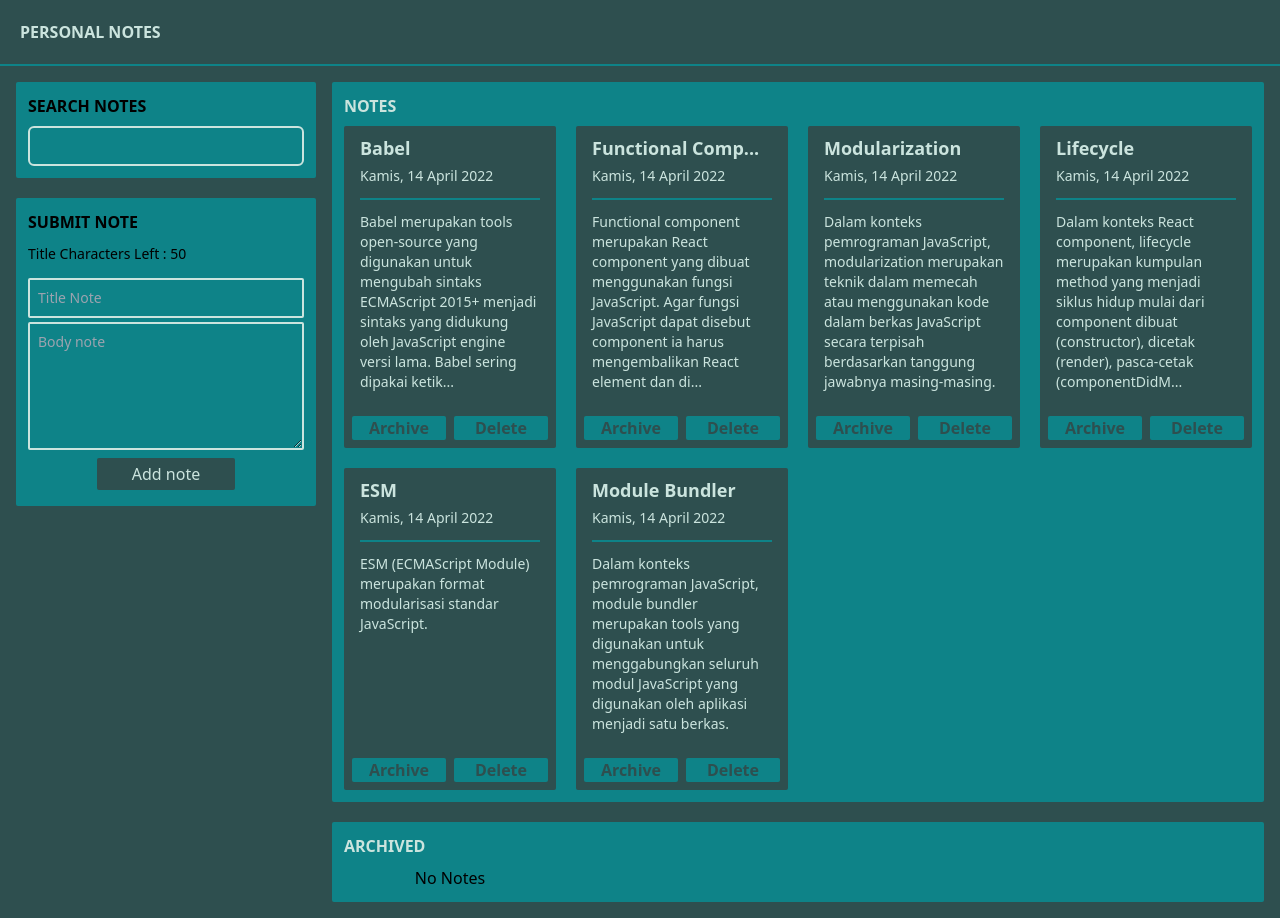
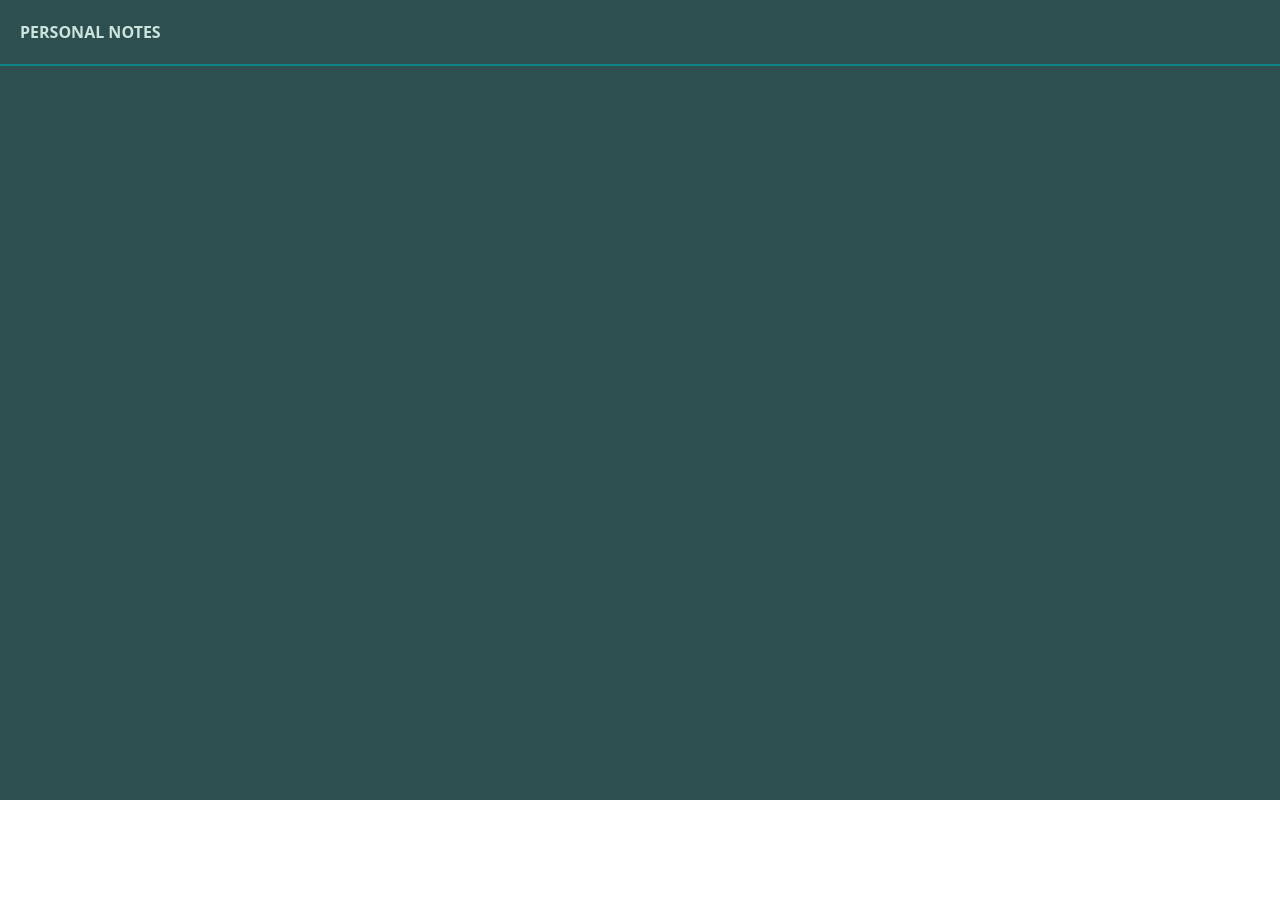
Before and after one commit to MSeptianJ/dicoding-personal-notes-vite, a React (Vite) app: page / in a window 1280 px wide. After the commit the page ends 800 px from the top, so only its background shows below. Built offline with nearby package versions, Linux system fonts and the light colour scheme.

Commit message:
Implement Router

```diff
--- a/src/main.jsx
+++ b/src/main.jsx
@@ -1,10 +1,27 @@
 import React from "react";
 import ReactDOM from "react-dom/client";
-import AppNote from "./AppNote";
+import {
+  Route,
+  RouterProvider,
+  createBrowserRouter,
+  createRoutesFromElements,
+} from "react-router-dom";
 import "./assets/styles/index.css";
+import Root from "./pages/Root";
+import ErrorPage from "./pages/error";
+import HomePage from "./pages/home";
+
+const router = createBrowserRouter(
+  createRoutesFromElements(
+    <Route path="/" element={<Root />} errorElement={<ErrorPage />}>
+      <Route errorElement={<ErrorPage />} />
+      <Route index element={<HomePage />} />
+    </Route>,
+  ),
+);
 
 ReactDOM.createRoot(document.getElementById("root")).render(
   <React.StrictMode>
-    <AppNote />
+    <RouterProvider router={router} />
   </React.StrictMode>,
 );
--- /dev/null
+++ b/src/pages/Root.jsx
@@ -0,0 +1,18 @@
+import { Outlet } from "react-router-dom";
+import NoteHeader from "../components/NoteHeader";
+
+const Root = () => {
+  return (
+    <div className=" min-h-screen w-full bg-main">
+      <NoteHeader />
+
+      <div className=" bg-subA w-ful m-auto grid gap-4 p-4 lg:grid-cols-4">
+        <Outlet />
+      </div>
+    </div>
+  );
+};
+
+Root.propTypes = {};
+
+export default Root;
--- /dev/null
+++ b/src/pages/error/index.jsx
@@ -0,0 +1,20 @@
+import { Link, useRouteError } from "react-router-dom";
+
+const ErrorPage = () => {
+  const errorData = useRouteError();
+
+  return (
+    <div>
+      <div>
+        <p>{errorData}</p>
+      </div>
+      <div>
+        <Link to={"/"}>Menu</Link>
+      </div>
+    </div>
+  );
+};
+
+ErrorPage.propTypes = {};
+
+export default ErrorPage;
--- a/src/pages/home/index.jsx
+++ b/src/pages/home/index.jsx
@@ -1,11 +1,11 @@
 import PropTypes from "prop-types";
 
-const Home = ({ text }) => {
+const HomePage = ({ text }) => {
   return <div>{text}</div>;
 };
 
-Home.propTypes = {
+HomePage.propTypes = {
   text: PropTypes.func,
 };
 
-export default Home;
+export default HomePage;
```
